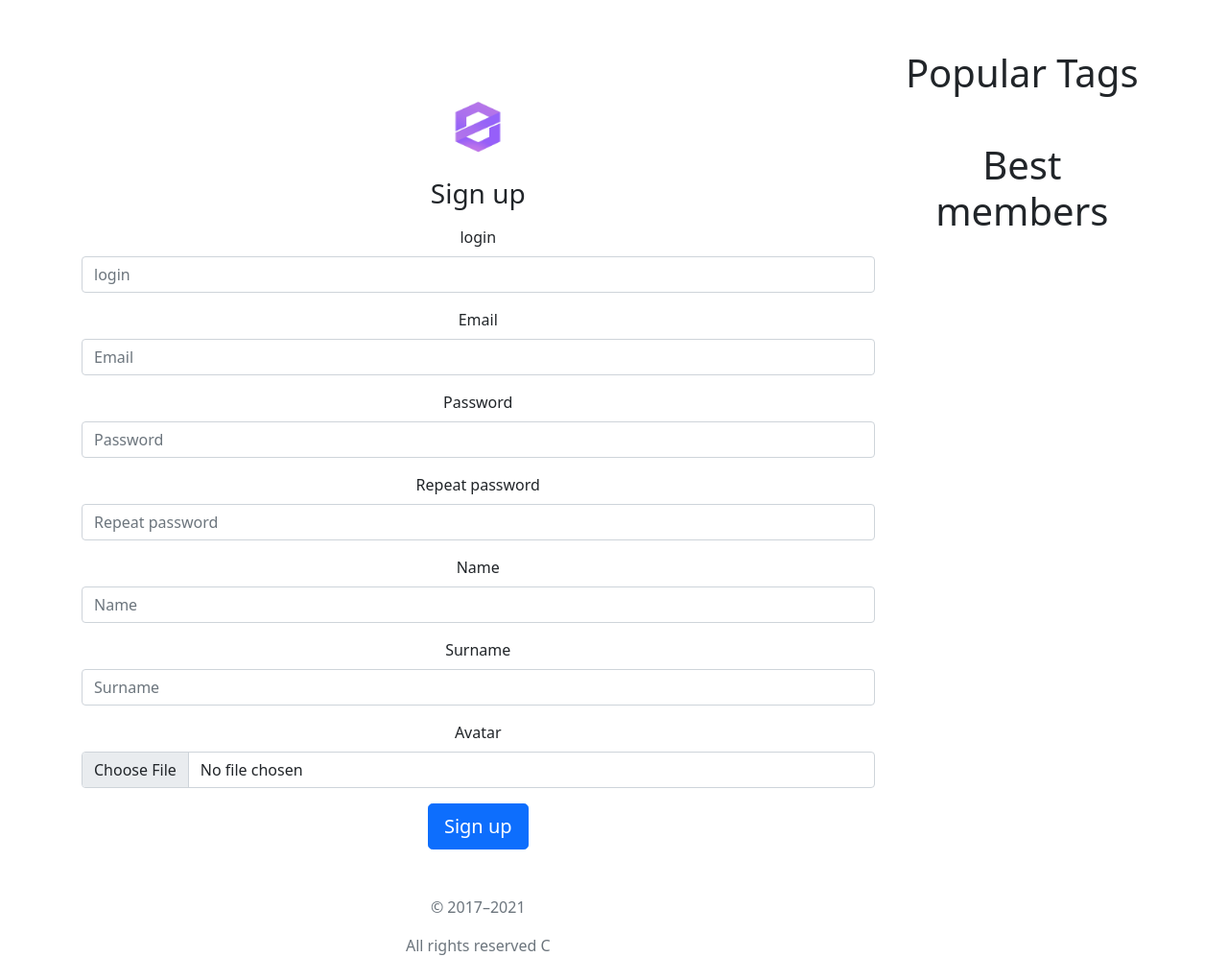
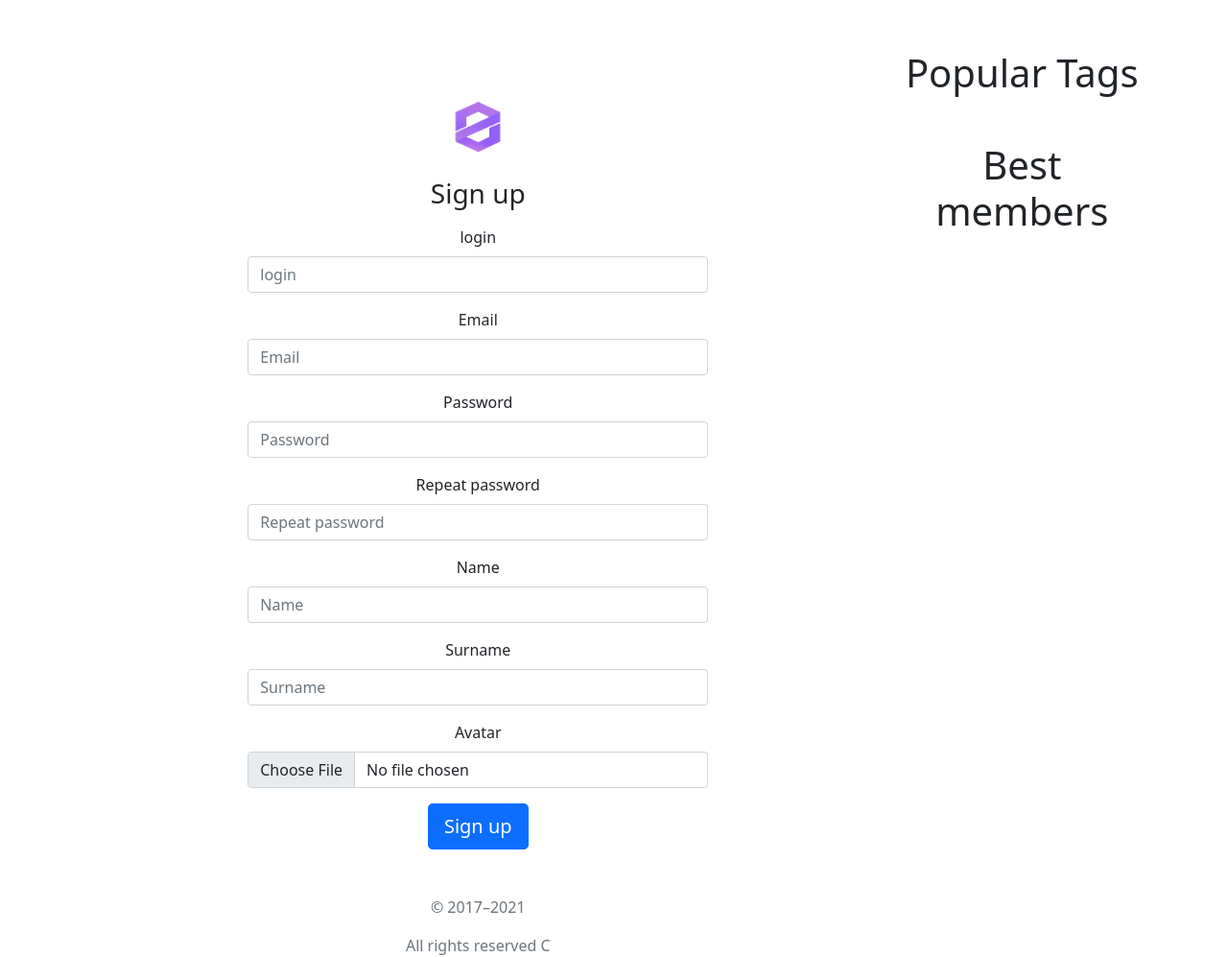
Before and after one commit to Andeo1812/Askme, a Django app: page /signup/ in a window 1280 px wide. Shown: the part 56-1053 px from the top of the page at 96% size. Run offline with Django 4.2, Linux system fonts and the light colour scheme; some libraries are stand-ins or nearby versions.

Commit message:
HW-4 Ready

```diff
--- a/app/views.py
+++ b/app/views.py
@@ -163,7 +163,7 @@ def signup(request):
             Profile.objects.create(user=user, avatar=form_avatar)
             auth.login(request, user)
             return redirect("new")
-        user_form.add_error('password', "User exist")
+        user_form.add_error('password', "Wrong login/password")
     return render(request, 'signup.html', {'form': user_form, 'popular_tags': top_tags, 'best_members': users})
 
 
--- a/templates/signup.html
+++ b/templates/signup.html
@@ -3,7 +3,7 @@
 {% load bootstrap4 %}
 
 {% block content %}
-<div class="form-signin text-center">
+<div class="form-signin text-center m-auto" style="width: 30em;">
     <form action="/signup/" method="post" novalidate>
         {% csrf_token %}
         <img class="mb-4 login_margin" src="{% static "img/logo.png" %}" alt="" width="72" height="57">
```
Also changed, not shown: app/forms.py (+1 -23 lines).
